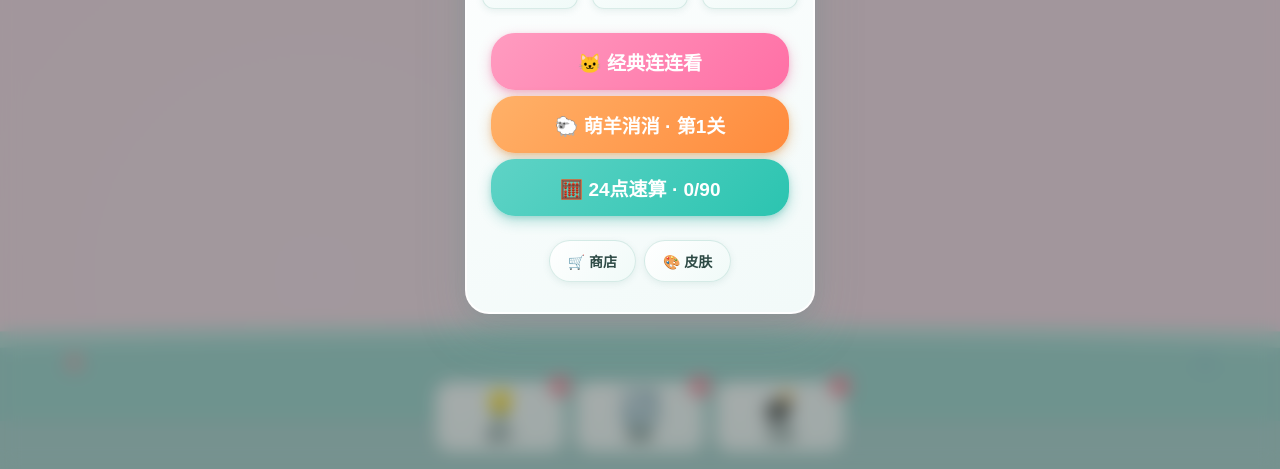
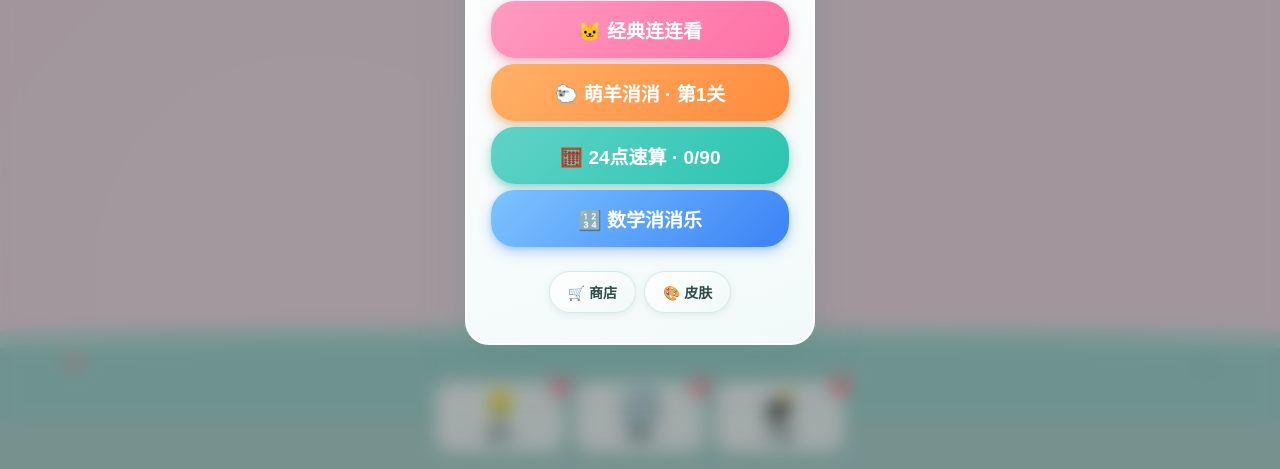
Before and after one commit to Thisjh/xxl-game, a plain HTML site: page index.html in a window 1280 px wide. Shown: the part 331-800 px from the top of the page. Drawn offline with Linux system fonts and the light colour scheme.

Commit message:
feat: add 数学消消乐 entry to home

```diff
--- a/index.html
+++ b/index.html
@@ -138,7 +138,7 @@ html,body{
 .modal .btn.secondary{background:linear-gradient(135deg,#FFFFFF,#F0FAF8);box-shadow:var(--sh-ui-sm);margin-left:8px;font-size:15px;color:var(--text);border:1px solid rgba(180,217,210,.5)}
 .modal .btn.secondary:active{box-shadow:var(--sh-btn-2-active)}
 /* KIKI 生日卡片（8月3日每关弹出） *//* 主页 */
-.modal.home{padding:30px 24px}
+.modal.home{padding:30px 24px;max-height:92vh;overflow-y:auto}
 .home-logo{display:flex;align-items:center;justify-content:center;gap:8px;font-size:40px;font-weight:900;color:var(--text)}
 .home-logo span{font-size:34px}
 .home-logo .logo-pet{width:48px;height:48px;flex:0 0 auto;margin-right:4px}
@@ -277,6 +277,8 @@ html,body{
 /* ===== 24点速算 ===== */
 .btn.calc{background:linear-gradient(135deg,#5FD3C6,#2BC4B0);box-shadow:0 5px 14px rgba(31,163,149,.32),0 2px 5px rgba(31,163,149,.2);position:relative}
 .btn.calc:active{transform:translateY(3px);box-shadow:0 1px 4px rgba(31,163,149,.26)}
+.btn.math{background:linear-gradient(135deg,#7DC4FF,#3B82F6);box-shadow:0 5px 14px rgba(59,130,246,.32),0 2px 5px rgba(59,130,246,.2);position:relative}
+.btn.math:active{transform:translateY(3px);box-shadow:0 1px 4px rgba(59,130,246,.26)}
 #calc-screen{position:fixed;inset:0;z-index:2;display:flex;flex-direction:column;align-items:center;padding:env(safe-area-inset-top) 0 env(safe-area-inset-bottom);background:transparent}
 #calc-top{width:100%;max-width:460px;display:flex;align-items:center;gap:10px;padding:14px 16px 8px}
 #calc-badge{background:linear-gradient(160deg,var(--ui1),var(--ui2));border-radius:var(--r-pill);padding:8px 18px;font-weight:900;font-size:var(--f-sub);color:var(--text);box-shadow:var(--sh-ui),inset 0 1px 0 rgba(255,255,255,.9);border:1px solid rgba(181,217,210,.7);white-space:nowrap}
@@ -438,6 +440,7 @@ html,body{
     <button class="btn big" id="home-start" data-page-node-id="p9OL7NtUGkaPgObSlywmxO">🐱 经典连连看</button>
     <button class="btn big sheep" id="home-yang">🐑 萌羊消消<span class="new-badge">NEW</span></button>
     <button class="btn big calc" id="home-calc">🧮 24点速算</button>
+    <button class="btn big math" id="home-math">🔢 数学消消乐</button>
     <div class="home-row" data-page-node-id="qs0KnmjfLTJOxGENFOchlI">
       <button class="btn secondary sm" id="home-shop" data-page-node-id="4ENI0DsGbdNN3d9bliEKoW">🛒 商店</button>
       <button class="btn secondary sm" id="home-skin" data-page-node-id="3yVWEHwYHDfW5TozAikZit">🎨 皮肤</button>
@@ -2137,6 +2140,7 @@ function calcNextStage(){
   startCalcStage(Math.floor(idx/CALC_PER),idx%CALC_PER);
 }
 document.getElementById('home-calc').onclick=()=>{Sound.init();calcScore=0;openCalcLevels();};
+document.getElementById('home-math').onclick=()=>{Sound.init();window.location.href='./math.html';};
 document.getElementById('calc-home').onclick=()=>{exitCalc();openHome();};
 document.getElementById('calc-levels-btn').onclick=()=>{openCalcLevels();};
 document.getElementById('calc-levels-close').onclick=()=>{
```
